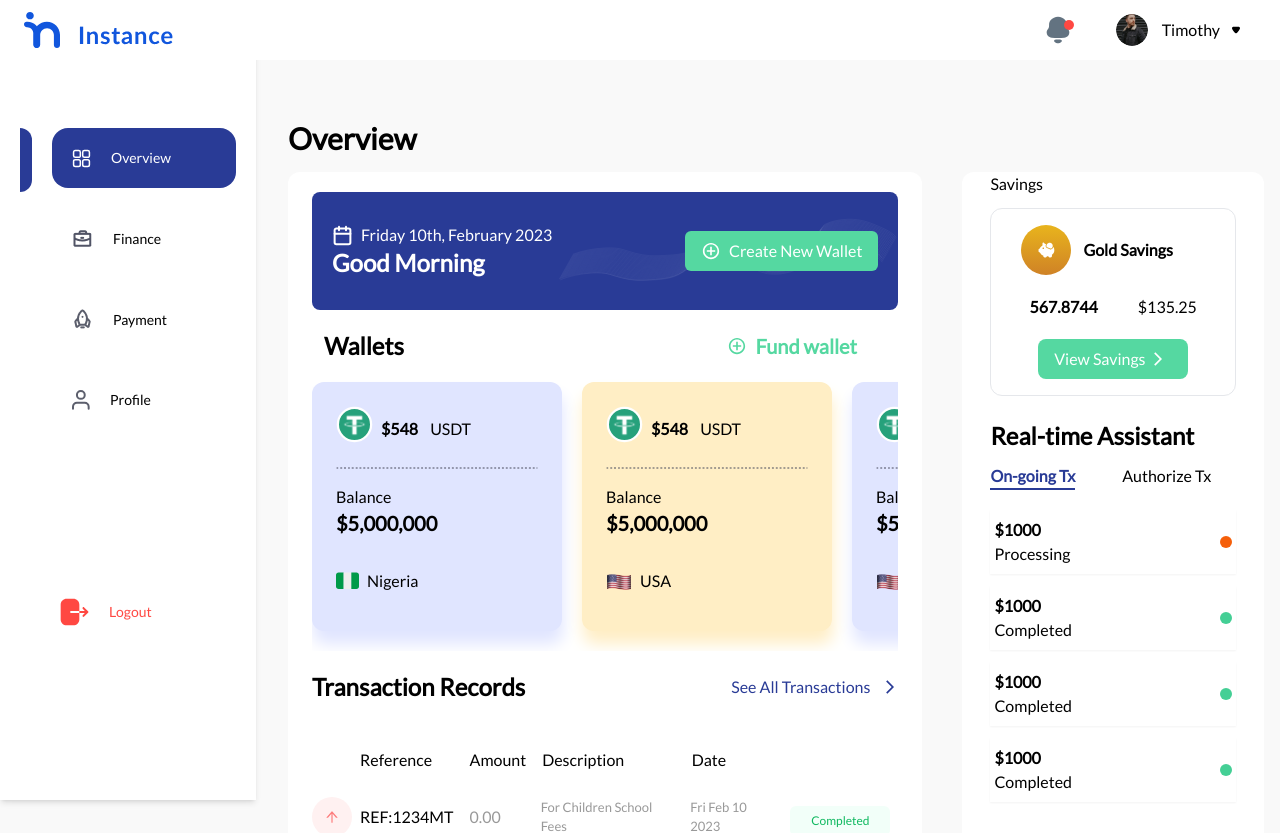
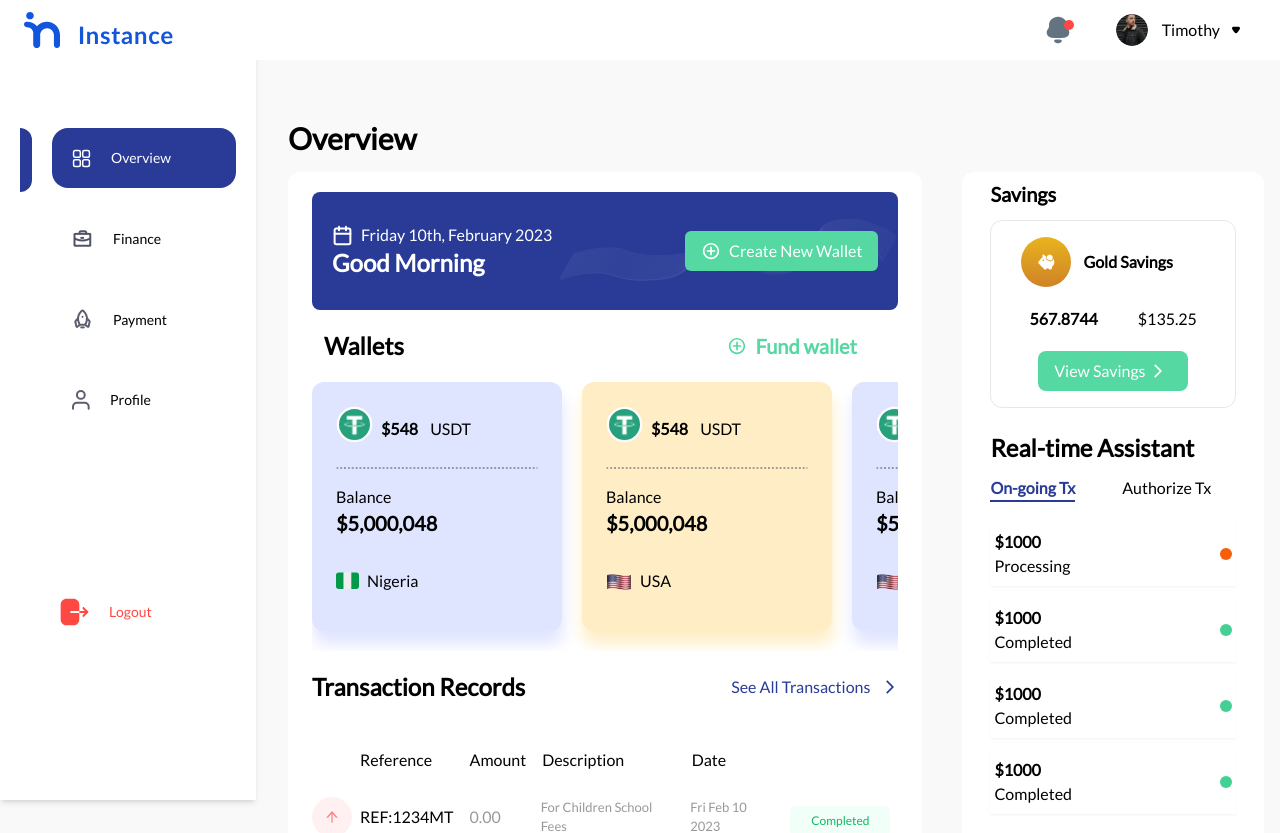
Before and after one commit to Phyya/instance-finance-dashboard, a React (Create React App) app: page / in a window 1280 px wide. Shown: the top 833 px of the page. Built offline with nearby package versions, Linux system fonts and the light colour scheme; the HTML template or start-up script is replaced by a standard one.

Commit message:
feat: changed balance

```diff
--- a/src/components/Savings.tsx
+++ b/src/components/Savings.tsx
@@ -24,7 +24,7 @@ const Savings = () => {
   const [ongoing, setOngoing] = useState(true);
   return (
     <div className="bg-white w-96 max-[900px]:w-full md:px-7 rounded-xl ">
-      <h1 className="max-[900px]:hidden">Savings</h1>
+      <h1 className="max-[900px]:hidden my-2 font-bold text-xl">Savings</h1>
       <div className="flex min-[900px]:flex-col border justify-between p-4 rounded-xl mt-3 items-center max-[500px]:flex-col max-[500px]:items-start">
         <div>
           <div className="flex items-center gap-3">
--- a/src/components/Wallets.tsx
+++ b/src/components/Wallets.tsx
@@ -6,7 +6,7 @@ import dotted_line from "../assets/images/dotted_line.svg";
 
 const wallets = [
   {
-    balance: "5,000,000",
+    balance: "5,000,048",
     type: "USDT",
     rate: "548",
     flag: ngr_flag,
@@ -14,7 +14,7 @@ const wallets = [
     bgColor: "#E0E5FF",
   },
   {
-    balance: "5,000,000",
+    balance: "5,000,048",
     type: "USDT",
     rate: "548",
     flag: usa_flag,
@@ -22,7 +22,7 @@ const wallets = [
     bgColor: "#FFEEC5",
   },
   {
-    balance: "5,000,000",
+    balance: "5,000,048",
     type: "USDT",
     rate: "548",
     flag: usa_flag,
@@ -60,7 +60,7 @@ const Wallets = () => {
             </div>
             <img src={dotted_line} alt="dotted line" className="mt-6 mb-4" />
             <h2>Balance</h2>
-            <p className="font-bold text-xl">$5,000,000</p>
+            <p className="font-bold text-xl">${w.balance}</p>
 
             <p className="flex mt-8 mb-3 gap-2">
               <img src={w.flag} alt="flag" />
```
